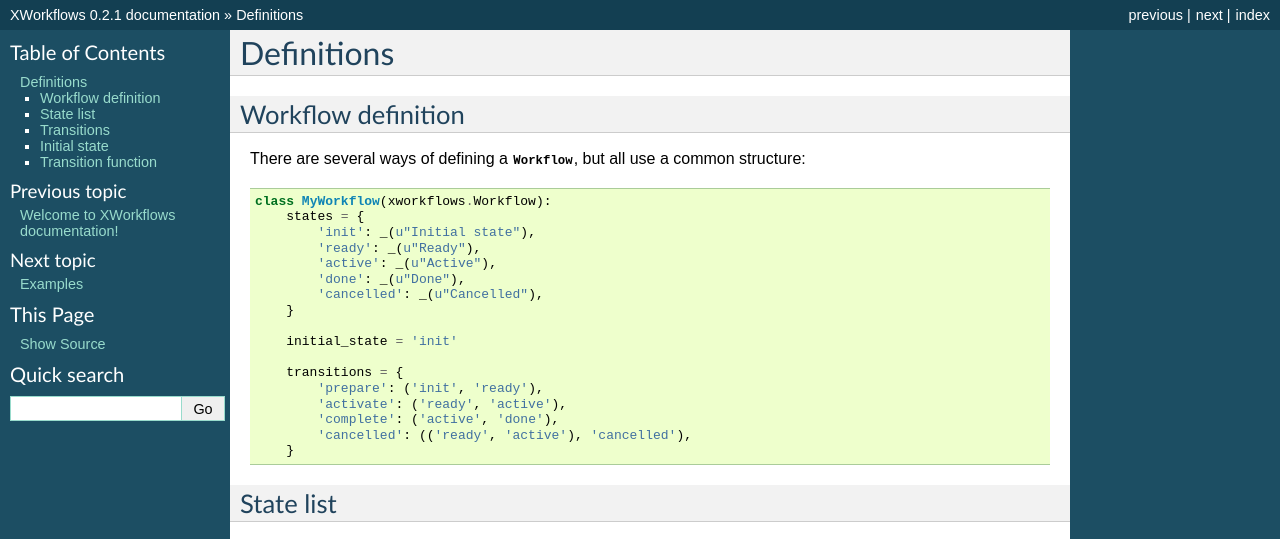
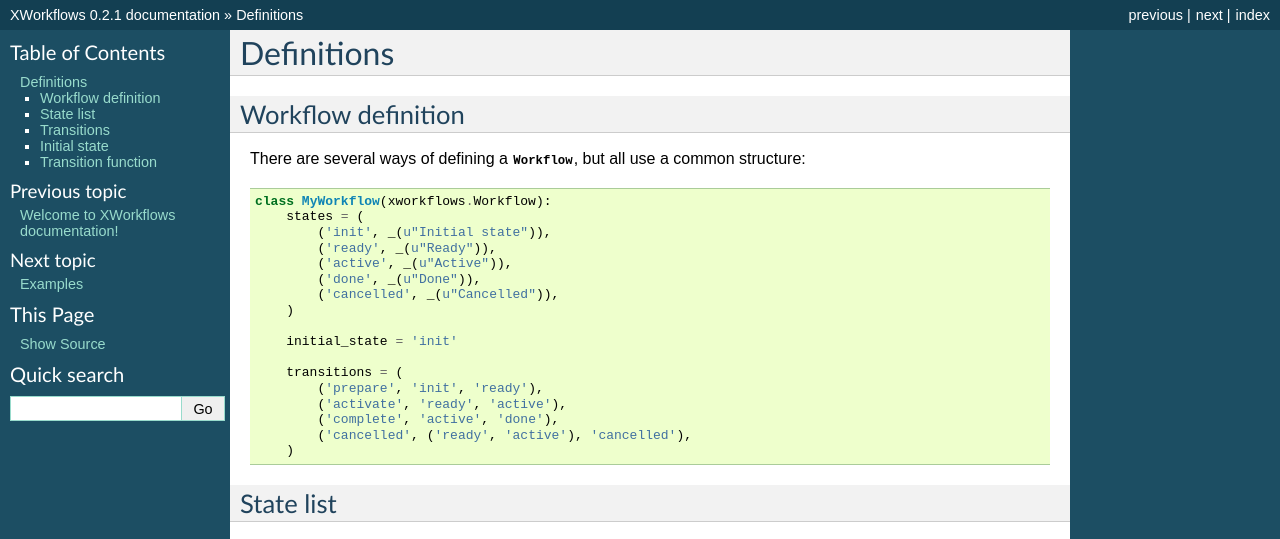
Before and after one commit to rbarrois/xworkflows, a Sphinx documentation site: the page built from doc/definition.rst, in a window 1280 px wide. Shown: the top 539 px of the page. Built offline with Sphinx 7.4.7, drawn with Linux system fonts in a browser that asks for light colours.

```diff
--- a/doc/definition.rst
+++ b/doc/definition.rst
@@ -8,22 +8,22 @@ Workflow definition
 There are several ways of defining a :class:`Workflow`, but all use a common structure::
 
     class MyWorkflow(xworkflows.Workflow):
-        states = {
-            'init': _(u"Initial state"),
-            'ready': _(u"Ready"),
-            'active': _(u"Active"),
-            'done': _(u"Done"),
-            'cancelled': _(u"Cancelled"),
-        }
+        states = (
+            ('init', _(u"Initial state")),
+            ('ready', _(u"Ready")),
+            ('active', _(u"Active")),
+            ('done', _(u"Done")),
+            ('cancelled', _(u"Cancelled")),
+        )
 
         initial_state = 'init'
 
-        transitions = {
-            'prepare': ('init', 'ready'),
-            'activate': ('ready', 'active'),
-            'complete': ('active', 'done'),
-            'cancelled': (('ready', 'active'), 'cancelled'),
-        }
+        transitions = (
+            ('prepare', 'init', 'ready'),
+            ('activate', 'ready', 'active'),
+            ('complete', 'active', 'done'),
+            ('cancelled', ('ready', 'active'), 'cancelled'),
+        )
 
 State list
 ----------
```
